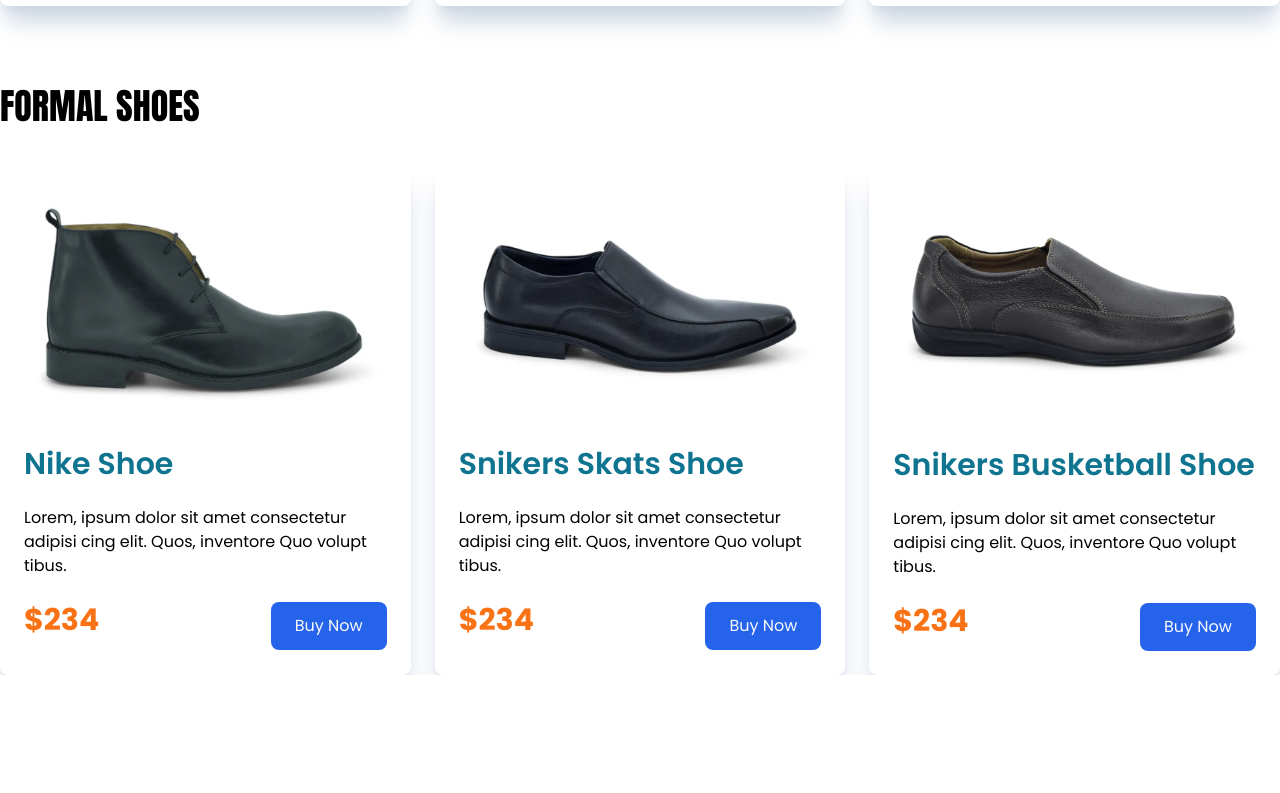
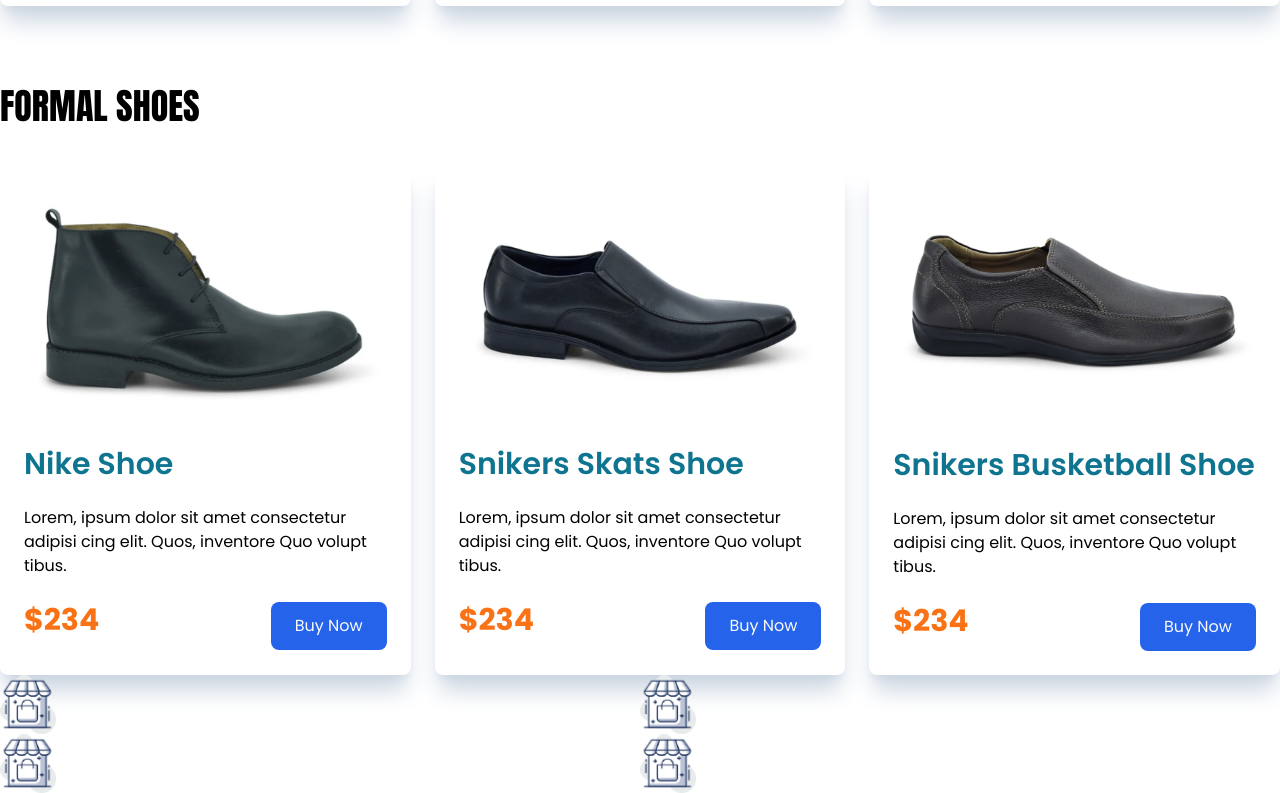
Before and after one commit to hasibul240/penguin, a plain HTML site: page index.html in a window 1280 px wide. Shown: the part 1363-2156 px from the top of the page. Before the commit the page ends 2038 px from the top, so only its background shows below. Drawn offline with nearby package versions, Linux system fonts and the light colour scheme.

Commit message:
incomplit

```diff
--- a/index.html
+++ b/index.html
@@ -42,7 +42,7 @@
         <section>
             <div class="">
                 <h1 class="heding_text text-4xl pt-20 pb-10">CASUAL SHOES</h1>
-                <div class="gap-6 grid grid-cols-3 gap-6">
+                <div class="gap-6 grid grid-cols-3">
                     <div class="p-6 shadow-xl shadow-slate-300 rounded-lg">
                         <div class="bg-slate-100 rounded-lg">
                             <img src="images/shoe1.png" alt="">
@@ -131,6 +131,30 @@
                 </div>
             </div>
         </section>
+        <section>
+            <div class="grid grid-cols-2">
+                <div class="">
+                    <div class="w-14">
+                        <img src="icons/image12.png"">
+                    </div>
+                </div>
+                <div class="">
+                    <div class="w-14">
+                        <img src="icons/image12.png"">
+                    </div>
+                </div>
+                <div class="">
+                    <div class="w-14">
+                        <img src="icons/image12.png"">
+                    </div>
+                </div>
+                <div class="">
+                    <div class="w-14">
+                        <img src="icons/image12.png"">
+                    </div>
+                </div>
+            </div>
+        </section>
     </main>
 </body>
 
```
Also changed, not shown: icons/image12.png (renamed from icons/image 12.png), icons/image13.png (renamed from icons/image 13.png), icons/image14.png (renamed from icons/image 14.png).
